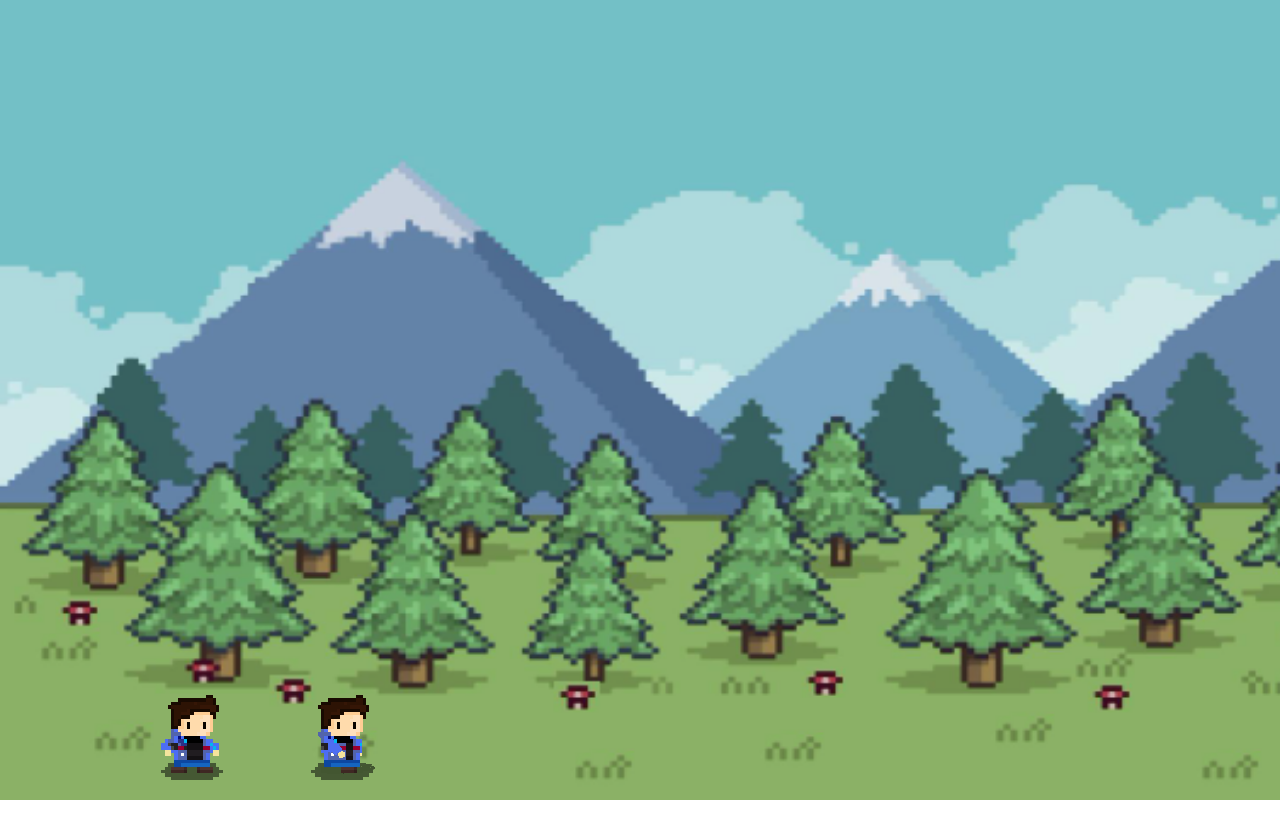
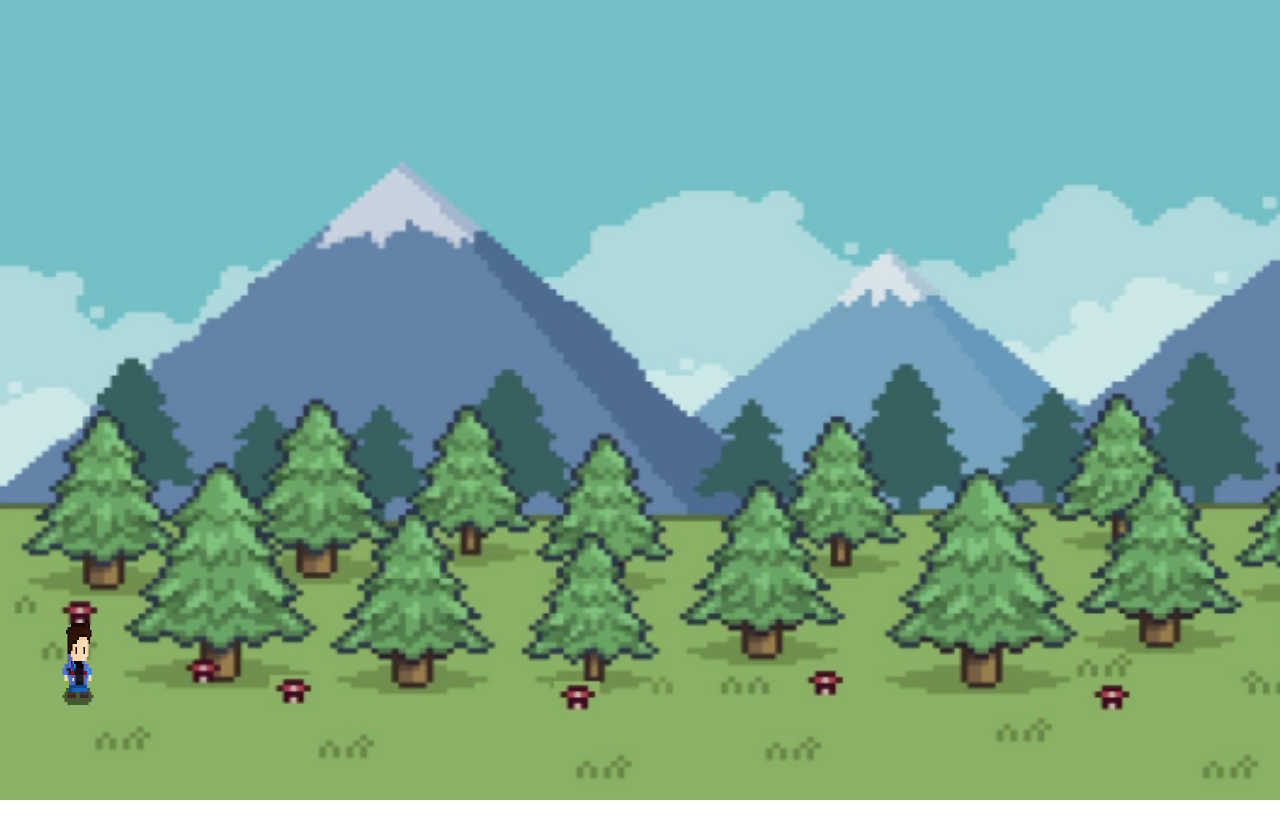
Before and after one commit to darklead1/GameFelipe, a plain HTML site: page index.html in a window 1280 px wide. Shown: the top 819 px of the page. Drawn offline with Linux system fonts and the light colour scheme.

Commit message:
feat: add minimum size for character and delete img label
Co-Authored-By: Cristóbal Contreras <44170429+chrisloarryn@users.noreply.github.com>

```diff
--- a/index.html
+++ b/index.html
@@ -8,17 +8,14 @@
     <link rel="stylesheet" href="./styles.css">
 </head>
 <body>
-    <div id="board">
-        <div id="background">
-        <div id="land">
+    <div class="board">
+        <div class="background">
+        <div class="land">
             <img src="./assets/LandGame.png" alt="background">
-
         </div>
 
     </div>
         <div id="player">
-            <img src="./assets/FelipeGame1.png" alt="FelipeUno">
-
         </div>
 
     </div>
--- a/script.js
+++ b/script.js
@@ -1,17 +1,22 @@
-
 const player = document.getElementById("player")
 
 // document.addEventListener("keypress", function () {
 //     player.classList.add("playerJump");
 // })
 
-
 document.body.onkeyup = function (e) {
 
+    console.log('====================================');
+    console.log(e.key, e.code);
+    console.log('====================================');
+
     if (e.key == " " || e.code == "Space" || e.keyCode == 32) {
-         player.classList.add("playerJump");
+        player.classList.add("playerJump");
+    }
 
-     }
+    if (e.key == "ArrowUp" || e.code == "ArrowUp" || e.keyCode == 38) {
+        player.classList.add("playerJump");
+    }
  }
 
 player.addEventListener("animationend", () => {
--- a/styles.css
+++ b/styles.css
@@ -3,41 +3,33 @@ body{
     margin: 0px;
 }
 
-
-
-#board{
+.board img{
     background-color: blue;
     width: 1700px;
     height: 800px;
     position: relative;
 }
 
-#player{
-
+ #player{
     width: 75px;
-    height: 75px;
+    height: 150px;
     position: absolute;
     bottom: 60px;
-    left: 120px;
+    left: 42px;
     z-index: 2;
 
-    background: url(FelipeGame1.png) repeat-x 0px 0px ;
+    background: url(/assets/FelipeGame1.png) repeat-x 0px 0px ;
     background-size: 150px 150px;
     background-position-x: 0px;
 }
 
-
-
-
-#background img{
-
+.background {
     width: 1700px;
     height: 800px;
 }
 
 .playerJump{
-
-animation: playerJump 1s linear ;
+    animation: playerJump 1s linear ;
 }
 
 @keyframes playerJump {
```
Also changed, not shown: 1 other file.
